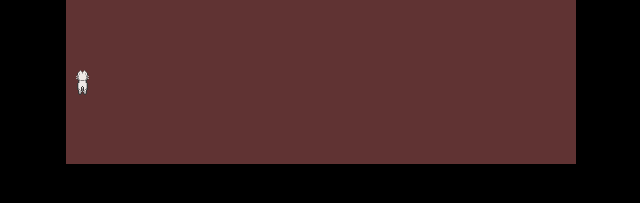
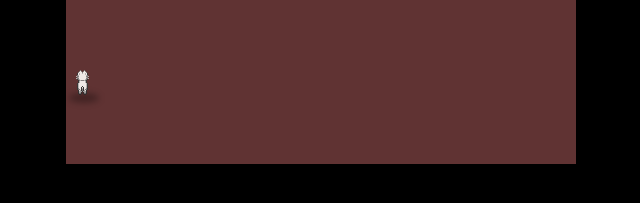
Before and after one commit to cameronwmax/Surprise, a plain HTML site: page index.html in a window 1280 px wide. Shown: the part 475-678 px from the top of the page, 319-959 px from the left. Drawn offline with Linux system fonts and the light colour scheme.

Commit message:
Add a shadow to the cat png

```diff
--- a/script.js
+++ b/script.js
@@ -13,7 +13,7 @@ function moveCat() {
   let moveDist = Math.floor(Math.random() * 150) + 50;
   let moveDir = Math.random();
 
-  if (curX === leftEdge + 33) moveDir = 0.49;
+  if (curX === leftEdge) moveDir = 0.49;
   if (curX === rightEdge - 33) moveDir = 0.24;
   if (curY === topEdge + 33) moveDir = 0.98;
   if (curY === bottomEdge - 33) moveDir = 0.74;
--- a/styles.css
+++ b/styles.css
@@ -136,6 +136,20 @@ img {
   transition: all 10s;
 }
 
+.animal::after {
+  content: "";
+  position: absolute;
+  width: 30px;
+  height: 10px;
+  background-color: rgba(0, 0, 0, 0.3);
+  border-radius: 50%;
+  bottom: 0px;
+  left: 55%;
+  transform: translateX(-50%);
+  z-index: 99;
+  filter: blur(3px);
+}
+
 @keyframes walk-right-frames {
   0% {
     background-image: url("./imgs/cat-frames/cat-right-1.png");
```
